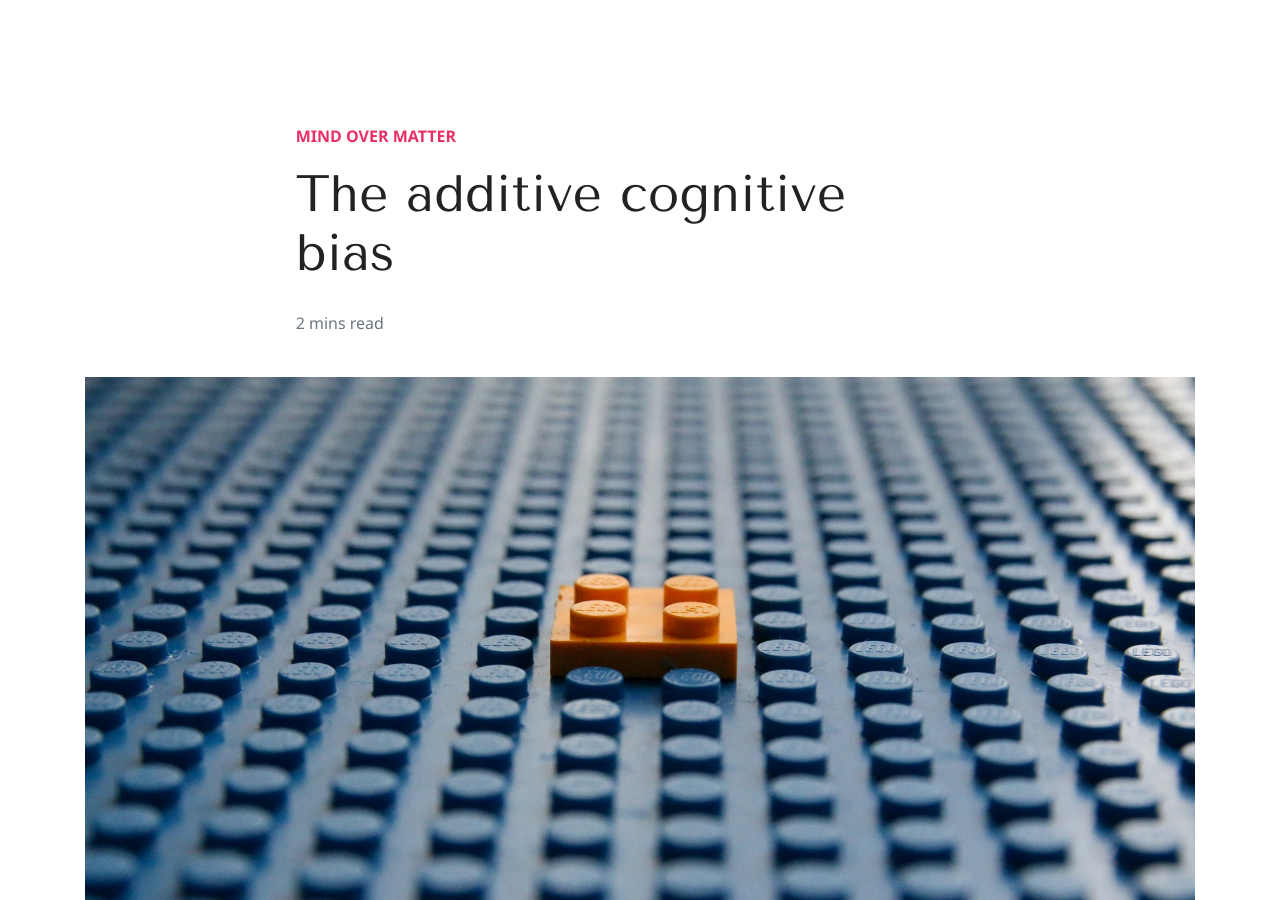
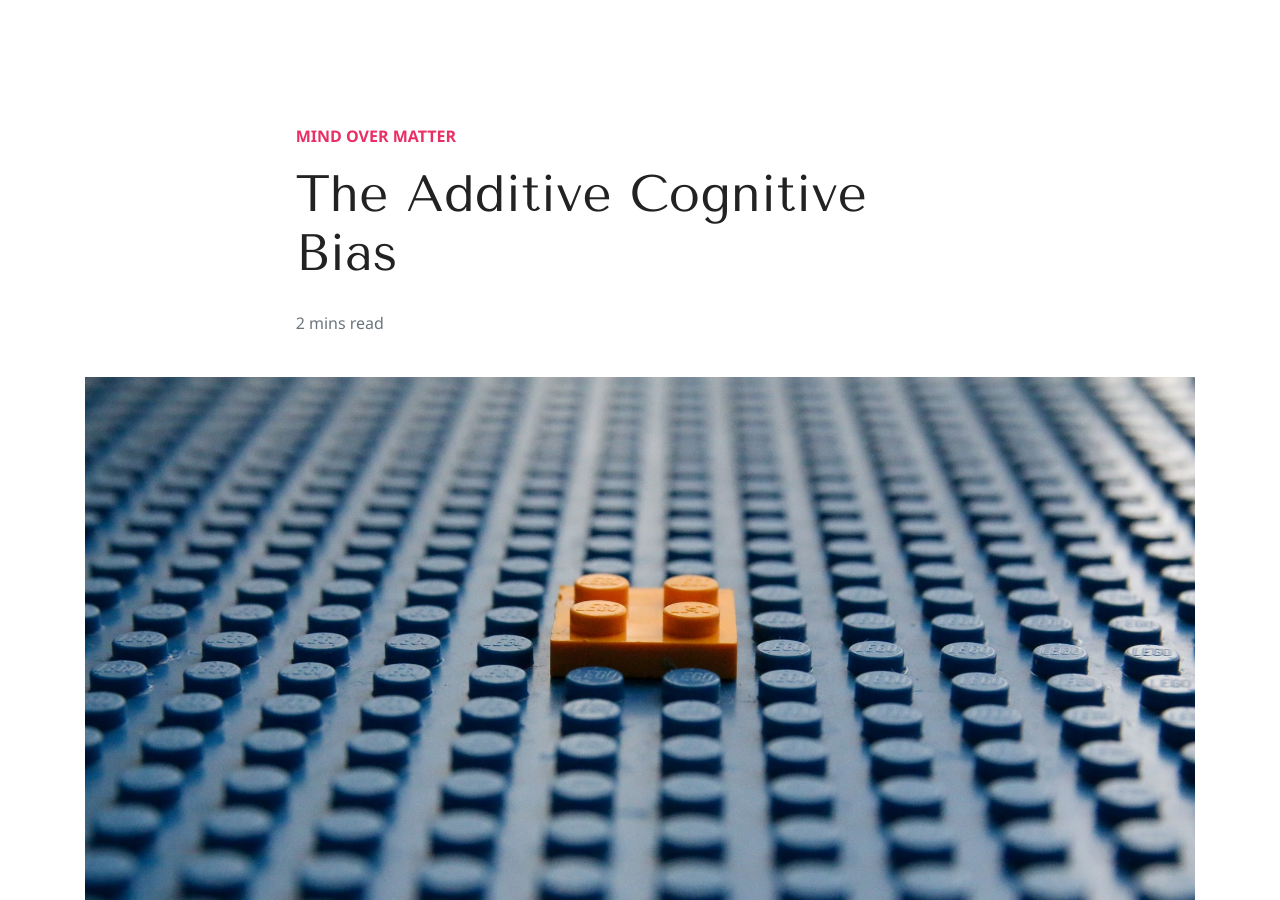
Before and after one commit to madiator/smarter.github.io, a Jekyll site: the page built from _posts/2021-04-07-additive-cognitive-bias.markdown, in a window 1280 px wide and 900 px high. Built offline with Jekyll 4.4.1, drawn with Linux system fonts in a browser that asks for light colours; nearby versions of some CDN libraries; comment, search, counter and statistics services are not loaded.

Commit message:
uppercase

```diff
--- a/_posts/2021-04-07-additive-cognitive-bias.markdown
+++ b/_posts/2021-04-07-additive-cognitive-bias.markdown
@@ -1,6 +1,6 @@
 ---
 layout: post
-title: "The additive cognitive bias"
+title: "The Additive Cognitive Bias"
 date: 2021-04-07 00:00
 comments: true
 categories: ["mind over matter"]
```
